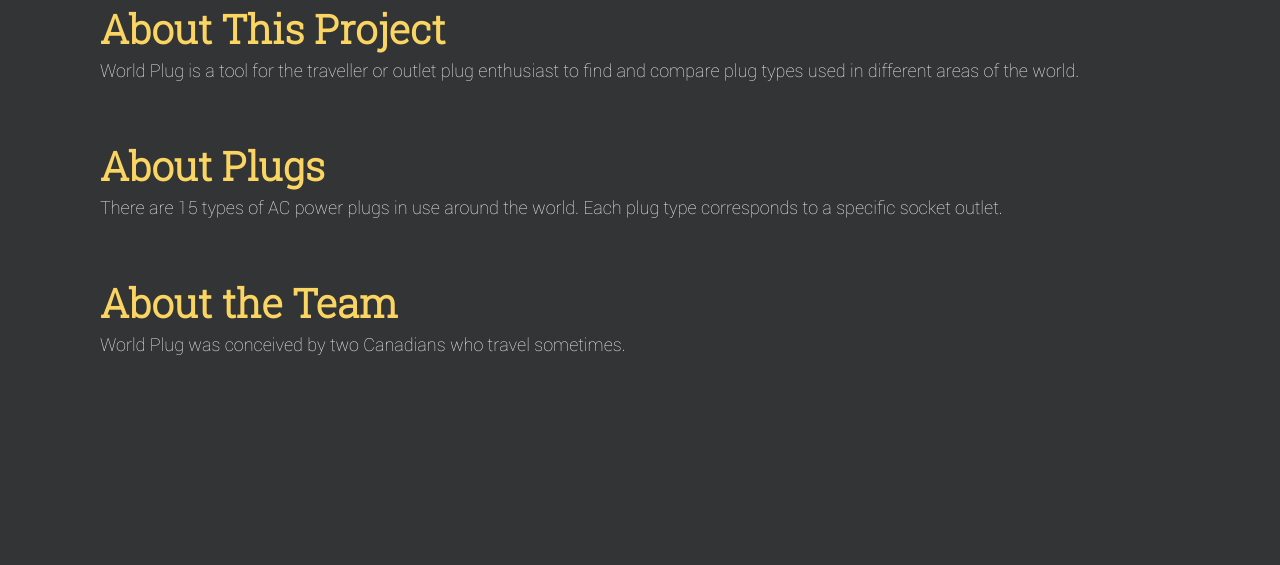
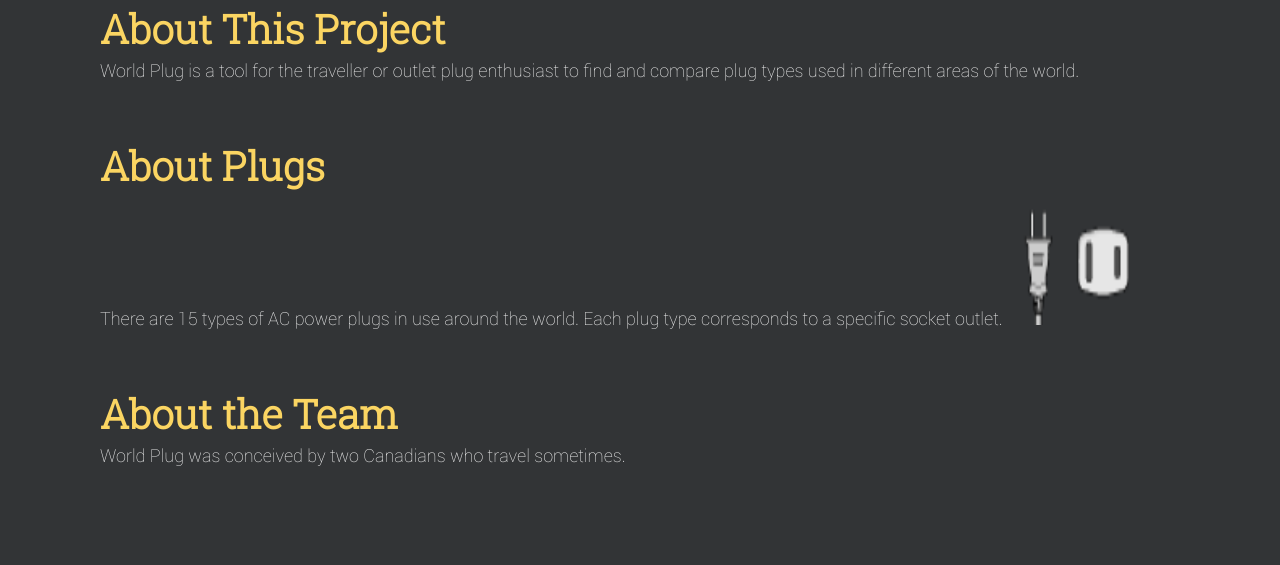
Before and after one commit to Zhaeong/Cardboard, a PHP site: page /about.php in a window 1280 px wide. Shown: the part 138-703 px from the top of the page. Run offline with PHP 8.4, Linux system fonts and the light colour scheme.

Commit message:
added plug image in about pg

```diff
--- a/about.php
+++ b/about.php
@@ -22,6 +22,10 @@
 		There are 15 types of AC power plugs in use around the world.
 		Each plug type corresponds to a specific socket outlet.
 
+
+	<img src="/plugtypes/a-btn-set.png" alt="Plug Type A" width="128" height="128">
+
+
 	</p>
 	<h1> <br> About the Team </h1>
 	<p>
```
Also changed, not shown: 1 other file.
